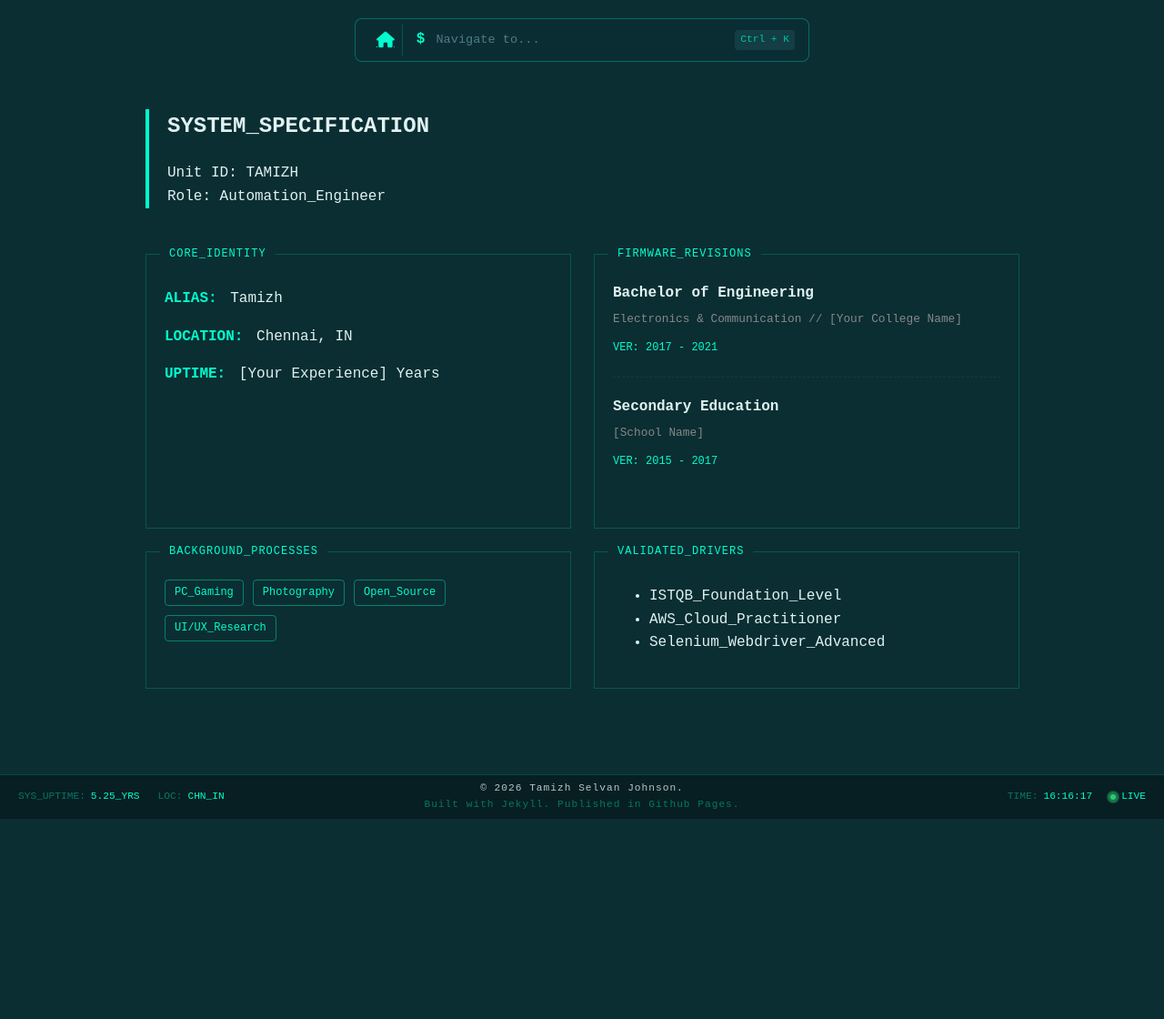
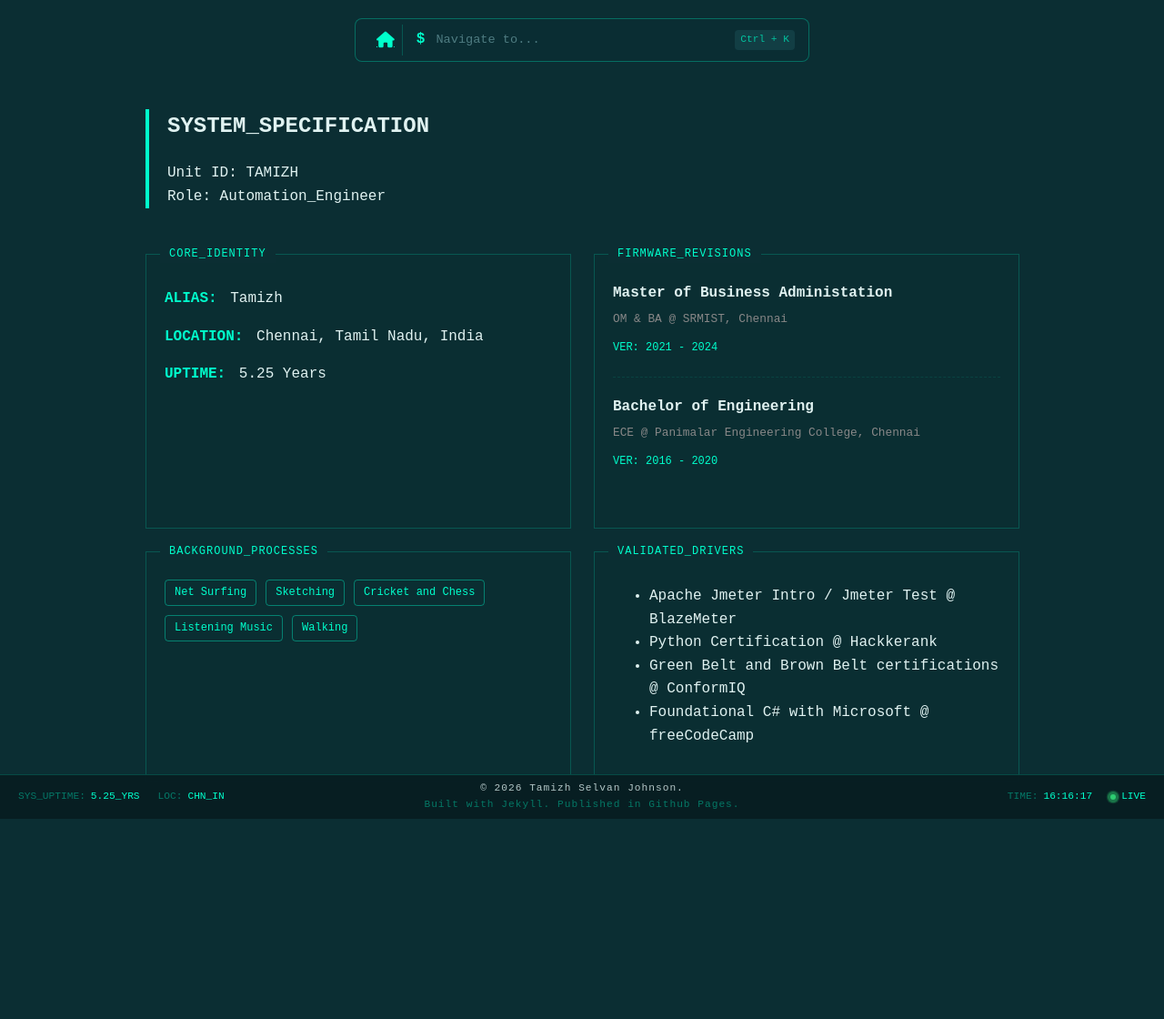
Before and after one commit to TyroTamizh/tyrotamizh.github.io, a Jekyll site: the page built from about.md, in a window 1280 px wide. Shown: the whole page at 91% size. Built offline with Jekyll 4.4.1, drawn with Linux system fonts in a browser that asks for light colours.

```diff
--- a/_data/details.yml
+++ b/_data/details.yml
@@ -1 +1,12 @@
 experience: 5.25
+hobbies:
+  - Net Surfing
+  - Sketching
+  - Cricket and Chess
+  - Listening Music
+  - Walking
+certs:
+  - Apache Jmeter Intro / Jmeter Test @ BlazeMeter
+  - Python Certification @ Hackkerank
+  - Green Belt and Brown Belt certifications @ ConformIQ
+  - Foundational C# with Microsoft @ freeCodeCamp
--- a/_sass/_projects.scss
+++ b/_sass/_projects.scss
@@ -63,7 +63,7 @@
   .perm {
     color: $lightbgColor;
   }
-  .owner {
+  .time {
     color: #2ecc71;
   } // Green for active user
   .size {
@@ -118,10 +118,11 @@
 
 @media (max-width: 768px) {
   .terminal-footer-status{
-    font-size: 15px;
+    font-size: 13px;
+    justify-content: space-between;
   }
   .perm,
-  .owner,
+  .time,
   .size {
     display: none;
   }
--- a/about.md
+++ b/about.md
@@ -15,24 +15,27 @@ title: System_Profile
       <div class="card-header">CORE_IDENTITY</div>
       <div class="card-body">
         <p><span class="label">ALIAS:</span> Tamizh</p>
-        <p><span class="label">LOCATION:</span> Chennai, IN</p>
-        <p><span class="label">UPTIME:</span> [Your Experience] Years</p>
+        <p><span class="label">LOCATION:</span> Chennai, Tamil Nadu, India</p>
+        <p><span class="label">UPTIME:</span> {{site.data.details.experience}} Years</p>
       </div>
     </div>
 
     <div class="spec-card reveal">
       <div class="card-header">FIRMWARE_REVISIONS</div>
       <div class="card-body">
+
+      <div class="edu-item">
+          <p class="edu-title">Master of Business Administation</p>
+          <p class="edu-meta">OM & BA @ SRMIST, Chennai</p>
+          <p class="edu-date">VER: 2021 - 2024</p>
+        </div>
+
         <div class="edu-item">
           <p class="edu-title">Bachelor of Engineering</p>
-          <p class="edu-meta">Electronics & Communication // [Your College Name]</p>
-          <p class="edu-date">VER: 2017 - 2021</p>
+          <p class="edu-meta">ECE @ Panimalar Engineering College, Chennai</p>
+          <p class="edu-date">VER: 2016 - 2020</p>
         </div>
-        <div class="edu-item">
-          <p class="edu-title">Secondary Education</p>
-          <p class="edu-meta">[School Name]</p>
-          <p class="edu-date">VER: 2015 - 2017</p>
-        </div>
+
       </div>
     </div>
 
@@ -40,10 +43,9 @@ title: System_Profile
       <div class="card-header">BACKGROUND_PROCESSES</div>
       <div class="card-body">
         <div class="tags">
-          <span class="tag">PC_Gaming</span>
-          <span class="tag">Photography</span>
-          <span class="tag">Open_Source</span>
-          <span class="tag">UI/UX_Research</span>
+          {% for hobby in site.data.details.hobbies %}
+          <span class="tag">{{hobby}}</span>
+          {% endfor %}
         </div>
       </div>
     </div>
@@ -52,9 +54,9 @@ title: System_Profile
       <div class="card-header">VALIDATED_DRIVERS</div>
       <div class="card-body">
         <ul class="spec-list">
-          <li>ISTQB_Foundation_Level</li>
-          <li>AWS_Cloud_Practitioner</li>
-          <li>Selenium_Webdriver_Advanced</li>
+          {% for cert in site.data.details.certs %}
+          <li>{{cert}}</li>
+          {% endfor %}
         </ul>
       </div>
     </div>
```
Also changed, not shown: _academic_projects/automatedNavigator.md (renamed from _academic_projects/automated-robot.md, +1 -6 lines), _academic_projects/btRCCar.md (added, +13 -0 lines), _academic_projects/cricStrokeDetection.md (added, +14 -0 lines), _professional_projects/MVP version 3.md (added, +16 -0 lines), _professional_projects/MVP version 8.md (added, +16 -0 lines), _professional_projects/PEGAmigration.md (added, +16 -0 lines), _professional_projects/automateManualCreditCalc.md (added, +16 -0 lines), _professional_projects/legacyRepSystem.md (added, +15 -0 lines), _professional_projects/loanOrgModernization.md (added, +17 -0 lines), _professional_projects/test-automation-framework.md (deleted, +0 -12 lines), contact.md (+3 -3 lines), projects.md (+7 -7 lines).
